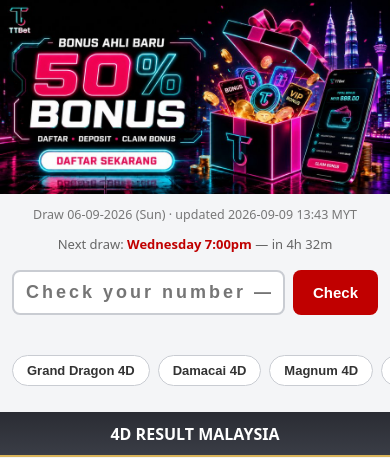
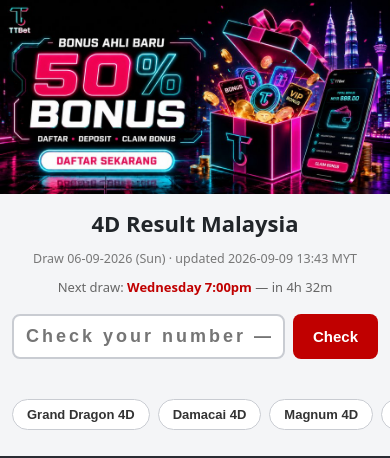
Before and after one commit to angelina5665/4dttbwebsite, a plain HTML site: page index.html in a window 390 px wide. Shown: the part 63-521 px from the top of the page. Drawn offline with Linux system fonts and the light colour scheme.

Commit message:
Add descriptive 4D Result Malaysia homepage heading
User-approved one-file SEO change. Add one visible homepage H1 and its scoped responsive style. Preserve results data, original styles and scripts, checker, canonical, metadata, affiliate links, images, sitemap, and Slot Malaysia guide. Baseline c3b1594527feb23465d42e71af9adef79957aed8; dated full backup and exact diff retained locally.

```diff
--- a/index.html
+++ b/index.html
@@ -63,6 +63,7 @@
   border:1px solid #b4b4b4;box-shadow:0 0 2px 1px #ddd;
 }
 .belowcard{margin-top:14px}
+.page-title{margin:16px 12px 0;text-align:center;font-size:clamp(22px,3vw,30px);line-height:1.25;font-weight:700}
 .updated{text-align:center;font-size:12.5px;color:#777;margin:12px 0 0}
 
 /* ============ layout ============ */
@@ -221,7 +222,7 @@
   </picture>
 </a>
 
-<div class="container"><p id="updated" class="updated"></p><p id="nextdraw" class="statusline"></p></div>
+<div class="container"><h1 class="page-title">4D Result Malaysia</h1><p id="updated" class="updated"></p><p id="nextdraw" class="statusline"></p></div>
 
 <div class="checker"><input id="checknum" inputmode="numeric" maxlength="4" placeholder="Check your number — e.g. 1234" aria-label="Check your 4D number"><button type="button" id="checkbtn">Check</button></div>
 <p id="checkmsg" class="checkmsg"></p>
```
